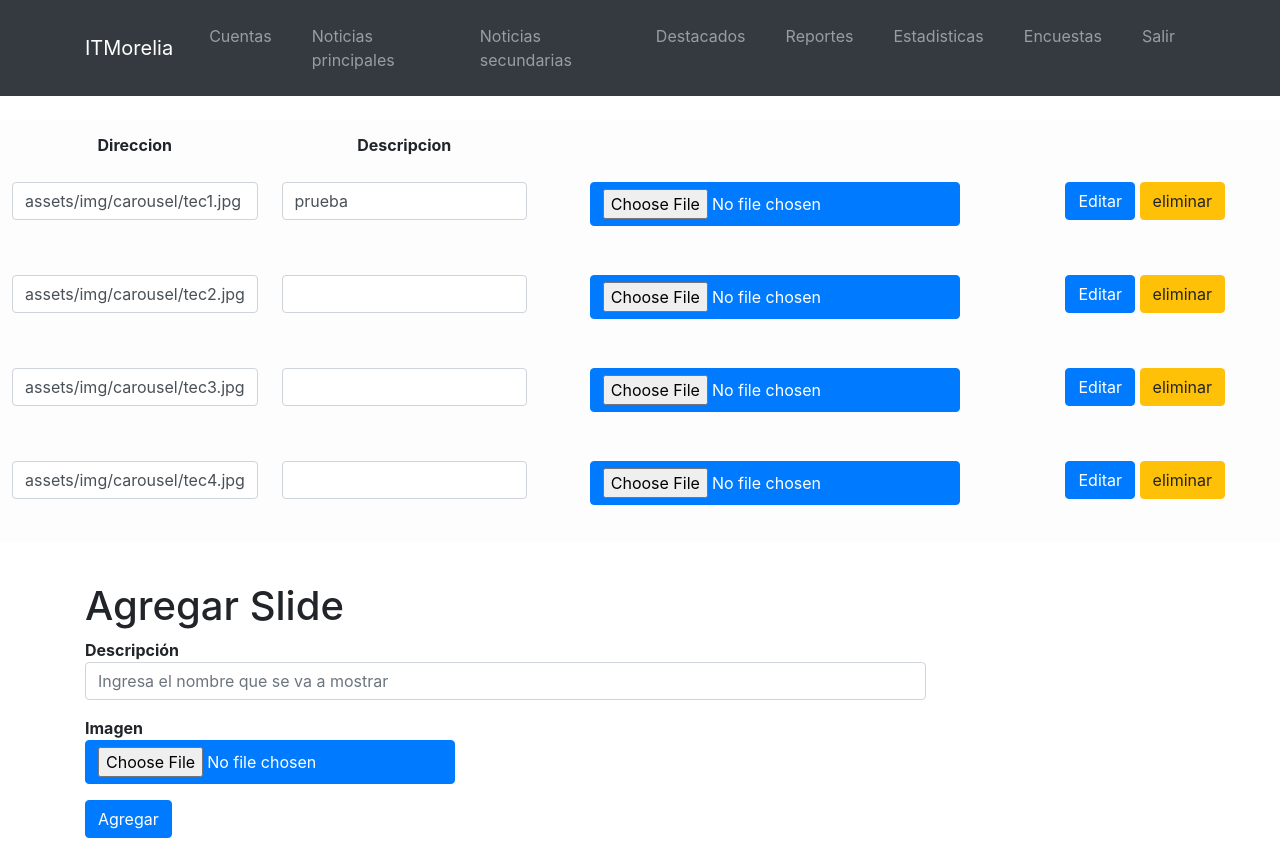
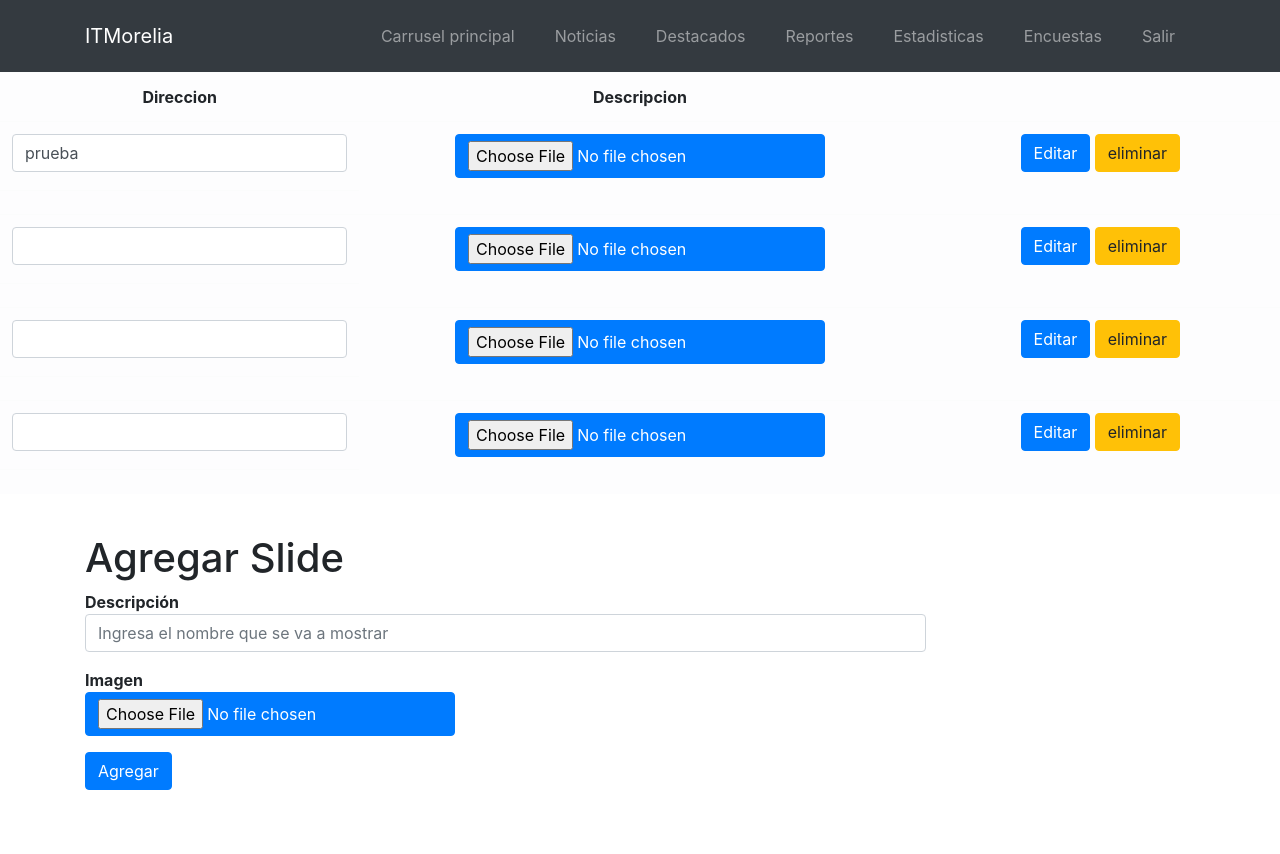
Before and after one commit to Kareem240/VinculacionITM, a PHP site: page /vinculacionitm/admin/vistas/editCarru.php in a window 1280 px wide. After the commit the page ends 790 px from the top, so only its background shows below. Run offline with PHP 8.4, Linux system fonts and the light colour scheme; a user stored in the database is signed in; data comes from the database, SQL or seed files in the repository.

Commit message:
Edicion carrusel

```diff
--- a/admin/vistas/editCarru.php
+++ b/admin/vistas/editCarru.php
@@ -22,7 +22,6 @@ $carru=$carrus->verNoticias();
 <?php  while($row = $carru->fetch_assoc()){?>
   <tr>
             <form action="../includes/carrusel.php" enctype="multipart/form-data" method="post">
-            <td width="15%" class="text-center"><input class="form-control" placeholder="<?php echo  $row['dir'];   ?>" value="<?php echo  $row['dir'];   ?>" name="dir" id="dir" type="text" ></td>
             <td width="15%" class="text-center"> <input class="form-control" placeholder="<?php echo  $row['text'];   ?>" value="<?php echo  $row['text'];   ?>" name="text" id="text" type="text" ></td>
             <td width="15%" class="text-center">
 												<input class="btn btn-primary"  name="imagen" id="imagen" type="file">
--- a/admin/vistas/head.php
+++ b/admin/vistas/head.php
@@ -7,30 +7,18 @@
         <meta name="author" content="">
         <title>Admin vinculacion ITM</title>
 
-        <!-- Core theme CSS (includes Bootstrap)-->
-        <link href="../css/styles.css" rel="stylesheet">
-        <!-- Fonts CSS-->
+        <!--Icono Pagina -->
         <link href="../../assets/img/vinculacion.svg" rel="icon">
 
     <link rel="stylesheet" href="https://stackpath.bootstrapcdn.com/bootstrap/4.4.1/css/bootstrap.min.css" integrity="sha384-Vkoo8x4CGsO3+Hhxv8T/Q5PaXtkKtu6ug5TOeNV6gBiFeWPGFN9MuhOf23Q9Ifjh" crossorigin="anonymous">
-
-    <script src="https://code.jquery.com/jquery-3.4.1.slim.min.js" integrity="sha384-J6qa4849blE2+poT4WnyKhv5vZF5SrPo0iEjwBvKU7imGFAV0wwj1yYfoRSJoZ+n" crossorigin="anonymous"></script>
-    <script src="https://cdn.jsdelivr.net/npm/popper.js@1.16.0/dist/umd/popper.min.js" integrity="sha384-Q6E9RHvbIyZFJoft+2mJbHaEWldlvI9IOYy5n3zV9zzTtmI3UksdQRVvoxMfooAo" crossorigin="anonymous"></script>
-    <script src="https://stackpath.bootstrapcdn.com/bootstrap/4.4.1/js/bootstrap.min.js" integrity="sha384-wfSDF2E50Y2D1uUdj0O3uMBJnjuUD4Ih7YwaYd1iqfktj0Uod8GCExl3Og8ifwB6" crossorigin="anonymous"></script>
-
-
-
-
-
 
     <nav class="navbar navbar-dark bg-dark navbar-expand-lg bg-secondary fixed-top " id="mainNav" href="http://localhost/vinculacionitm/admin/" >
             <div class="container"><a class="navbar-brand" >ITMorelia</a>
                 <button class="navbar-toggler navbar-toggler-right font-weight-bold bg-primary text-white rounded" type="button" data-toggle="collapse" data-target="#navbarResponsive" aria-controls="navbarResponsive" aria-expanded="false" aria-label="Toggle navigation">Menu <i class="fas fa-bars"></i></button>
                 <div class="collapse navbar-collapse" id="navbarResponsive">
                     <ul class="navbar-nav ml-auto">
-                        <li class="nav-item mx-0 mx-lg-1"><a class="nav-link py-3 px-0 px-lg-3 rounded js-scroll-trigger" href="http://localhost/vinculacionitm/admin/">Cuentas</a></li>
-                        <li class="nav-item mx-0 mx-lg-1"><a class="nav-link py-3 px-0 px-lg-3 rounded js-scroll-trigger" href="http://localhost/vinculacionitm/admin/vistas/editCarru.php">Noticias principales</a></li>
-                        <li class="nav-item mx-0 mx-lg-1"><a class="nav-link py-3 px-0 px-lg-3 rounded js-scroll-trigger" href="http://localhost/vinculacionitm/admin/vistas/editNot2.php">Noticias secundarias</a></li>
+                        <li class="nav-item mx-0 mx-lg-1"><a class="nav-link py-3 px-0 px-lg-3 rounded js-scroll-trigger" href="http://localhost/vinculacionitm/admin/vistas/editCarru.php">Carrusel principal</a></li>
+                        <li class="nav-item mx-0 mx-lg-1"><a class="nav-link py-3 px-0 px-lg-3 rounded js-scroll-trigger" href="http://localhost/vinculacionitm/admin/vistas/editNot2.php">Noticias </a></li>
                         <li class="nav-item mx-0 mx-lg-1"><a class="nav-link py-3 px-0 px-lg-3 rounded js-scroll-trigger" href="http://localhost/vinculacionitm/admin/">Destacados</a></li>
                         <li class="nav-item mx-0 mx-lg-1"><a class="nav-link py-3 px-0 px-lg-3 rounded js-scroll-trigger" href="http://localhost/vinculacionitm/admin/">Reportes</a>
                         <li class="nav-item mx-0 mx-lg-1"><a class="nav-link py-3 px-0 px-lg-3 rounded js-scroll-trigger" href="http://localhost/vinculacionitm/admin/">Estadisticas</a>
@@ -42,8 +30,8 @@
             </div>
         </nav>
 
-  </head>
+    </head>
 
   <br>
-  <br><br>  <br>
   <br>
+  <br>
```
